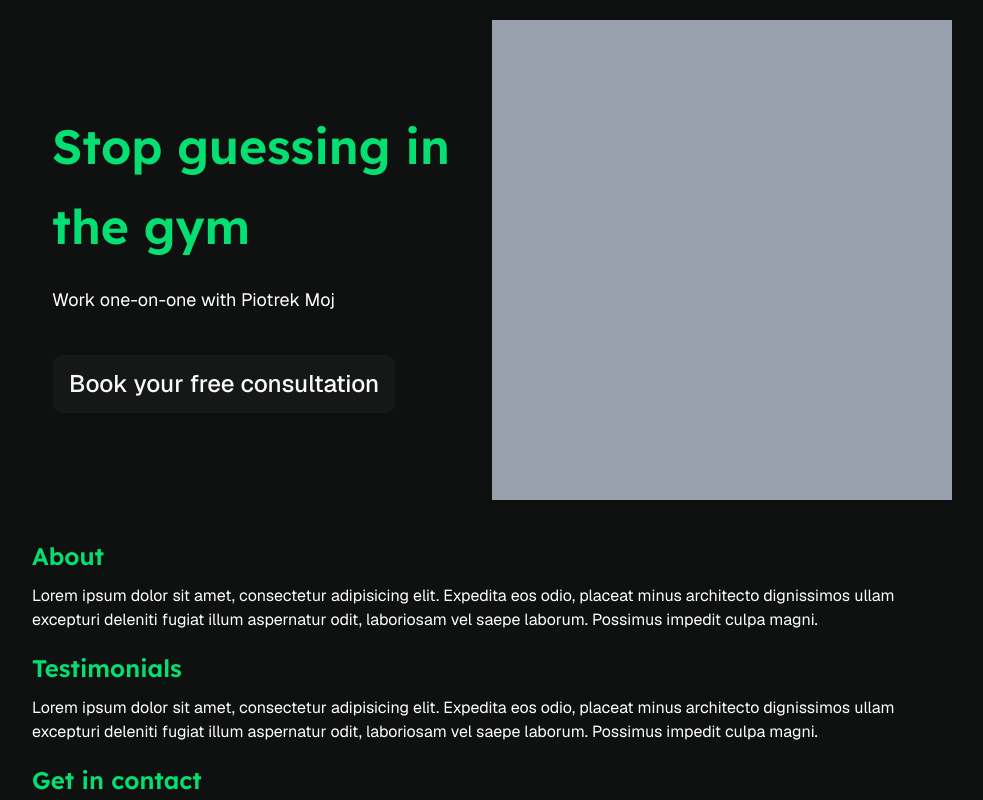
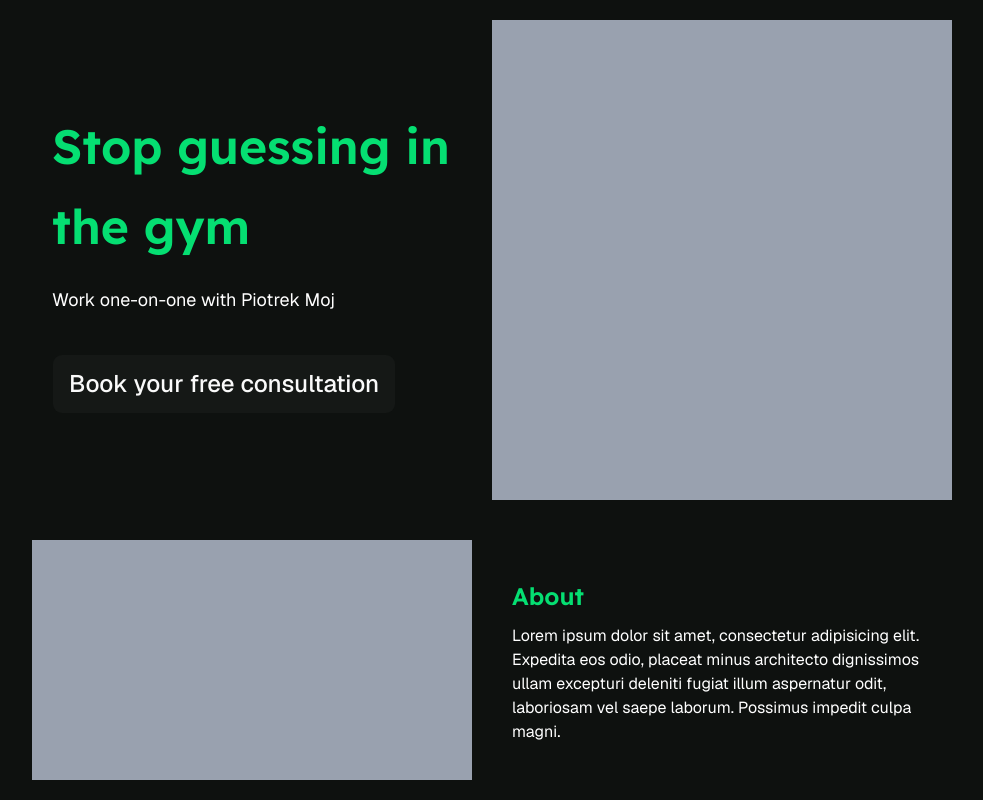
Before and after one commit to krako2/piotr-moj-pt, a Next.js app: page / in a window 1280 px wide. Shown: the top 800 px of the page, without its empty margins (148-1131 px from the left). Built offline with nearby package versions, Linux system fonts and the light colour scheme.

Commit message:
add placeholder image to about section

```diff
--- a/components/about.tsx
+++ b/components/about.tsx
@@ -1,8 +1,15 @@
 export default function About() {
   return (
-    <section className="px-5">
-      <h2 className="mt-5 text-2xl font-semibold text-green-400">About</h2>
-      <p className="mt-3">Lorem ipsum dolor sit amet, consectetur adipisicing elit. Expedita eos odio, placeat minus architecto dignissimos ullam excepturi deleniti fugiat illum aspernatur odit, laboriosam vel saepe laborum. Possimus impedit culpa magni.</p>
-    </section>
+    <div className="flex flex-col sm:flex-row justify-center items-center">
+      <div className="p-5 w-full">
+        <div className="p-5 bg-gray-400 w-full h-60">
+
+        </div>
+      </div>
+      <section className="p-5 w-full h-60">
+        <h2 className="mt-5 text-2xl font-semibold text-green-400">About</h2>
+        <p className="mt-3">Lorem ipsum dolor sit amet, consectetur adipisicing elit. Expedita eos odio, placeat minus architecto dignissimos ullam excepturi deleniti fugiat illum aspernatur odit, laboriosam vel saepe laborum. Possimus impedit culpa magni.</p>
+      </section>
+    </div>
   );
 }
```
